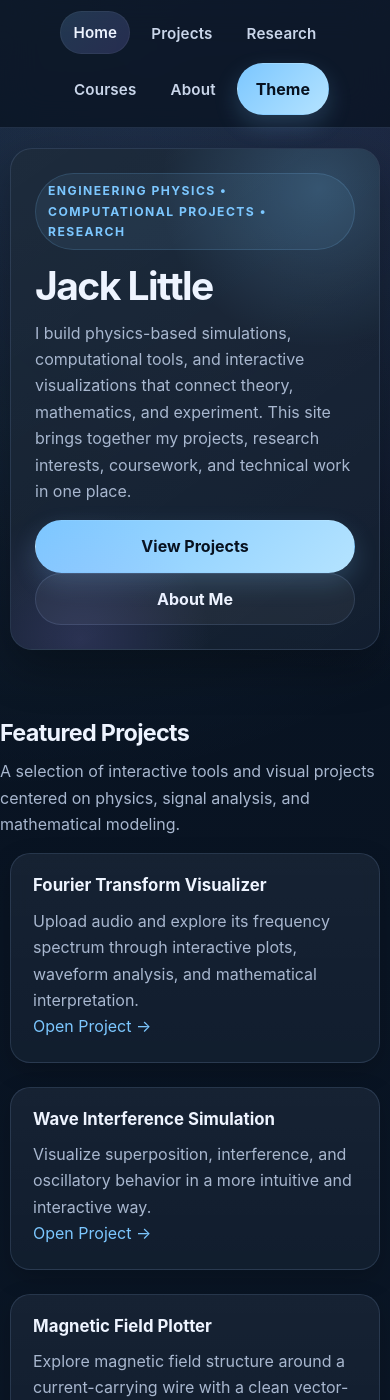
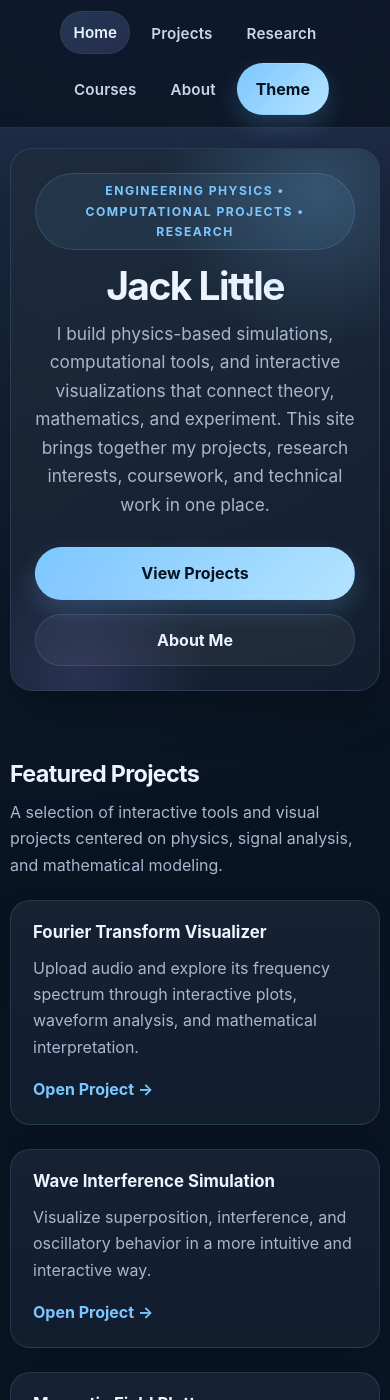
Before and after one commit to jacklittle4/jacklittle4.github.io, a Jekyll site: the page built from index.html, in a window 390 px wide and 1400 px high. Built offline with Jekyll 4.4.1, drawn with Linux system fonts in a browser that asks for light colours.

Commit message:
Add styles for home hero and project cards

```diff
--- a/css/style.css
+++ b/css/style.css
@@ -636,4 +636,64 @@ select:focus-visible {
   button {
     width: 100%;
   }
+  .home-hero {
+  text-align: left;
 }
+
+.home-hero h1 {
+  max-width: 700px;
+}
+
+.home-hero .page-intro {
+  max-width: 760px;
+  font-size: 1.08rem;
+  margin-top: 0.5rem;
+}
+
+.hero-actions {
+  display: flex;
+  gap: 14px;
+  flex-wrap: wrap;
+  margin-top: 1.75rem;
+}
+
+.section-header {
+  width: var(--content-width);
+  margin: 0 auto 22px;
+}
+
+.section-header p {
+  max-width: 760px;
+}
+
+.project-card {
+  color: inherit;
+  text-decoration: none;
+}
+
+.project-card:hover h3 {
+  color: var(--accent);
+}
+
+.project-link-text {
+  display: inline-block;
+  margin-top: 1rem;
+  font-weight: 700;
+  color: var(--accent);
+}
+
+.text-link {
+  display: inline-block;
+  margin-top: 0.75rem;
+  font-weight: 700;
+}
+
+@media (max-width: 640px) {
+  .home-hero {
+    text-align: center;
+  }
+
+  .hero-actions {
+    justify-content: center;
+  }
+}
```
